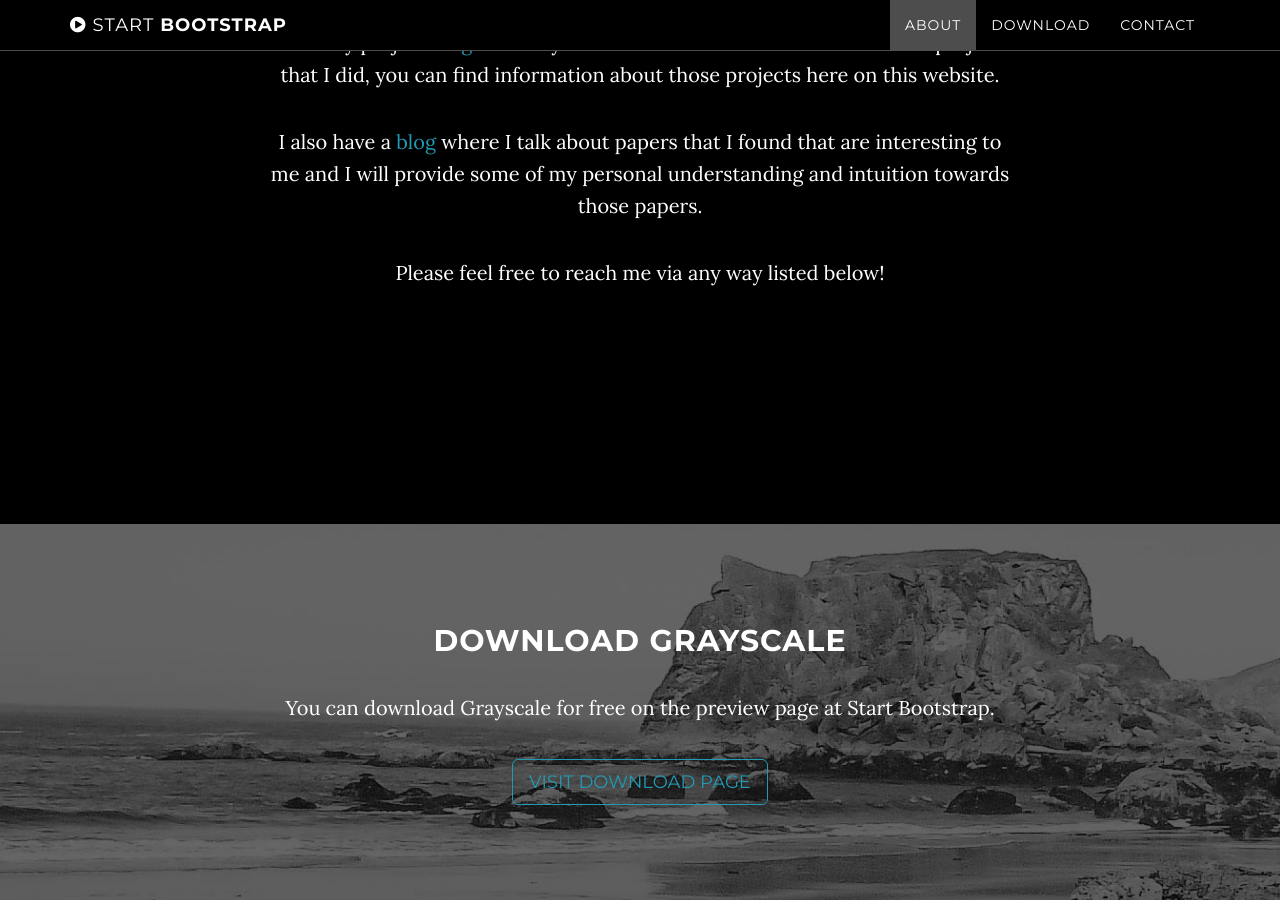
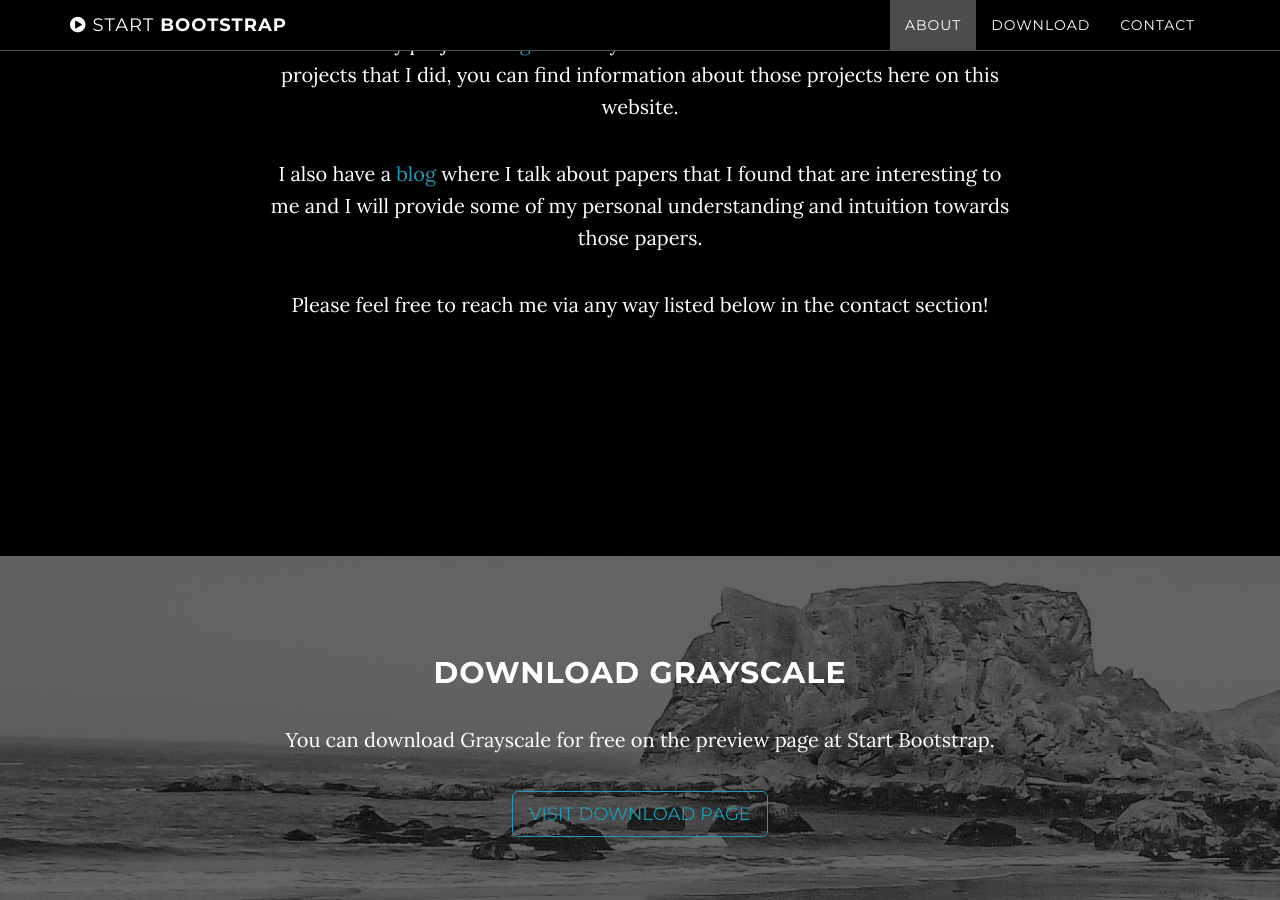
Before and after one commit to WeiwenXu21/WeiwenXu21.github.io, a Jekyll site: the page built from index.html, in a window 1280 px wide and 900 px high, scrolled down 1208 px. Built offline with Jekyll 4.4.1, drawn with Linux system fonts in a browser that asks for light colours; some of the changed text lies outside the part shown.

Commit message:
update downloads-bg.jpg

```diff
--- a/_includes/about.html
+++ b/_includes/about.html
@@ -4,9 +4,9 @@
             <div class="col-lg-8 col-lg-offset-2">
                 <h2>About Me</h2>
                 <p>This is a website where you can find a bit more about me!</p>
-                <p>I host my project on <a href="https://github.com/WeiwenXu21">github</a>. If you want to know a bit more about some projects that I did, you can find information about those projects here on this website.</p>
+                <p>I host all my projects on <a href="https://github.com/WeiwenXu21">github</a>. If you want to know a bit more about some projects that I did, you can find information about those projects here on this website.</p>
                 <p>I also have a <a href="https://sirjennyxu.wordpress.com/">blog</a> where I talk about papers that I found that are interesting to me and I will provide some of my personal understanding and intuition towards those papers.</p>
-                <p>Please feel free to reach me via any way listed below!</p>
+                <p>Please feel free to reach me via any way listed below in the contact section!</p>
             </div>
         </div>
     </section>
--- a/_includes/contact.html
+++ b/_includes/contact.html
@@ -3,7 +3,7 @@
         <div class="row">
             <div class="col-lg-8 col-lg-offset-2">
                 <h2>Contact</h2>
-                <p>Dolor reprehenderit repellendus, optio labore odio at tempore debitis nisi. Quasi debitis tenetur eaque molestias non porro odio sapiente.</p>
+                <p>Here are all the ways through which you can find me! Please do not hesitate to contact me if you are interested in doing so!</p>
                 <p><a href="mailto:{{ site.email }}">{{ site.email }}</a>
                 </p>
                 <ul class="list-inline banner-social-buttons">
```
